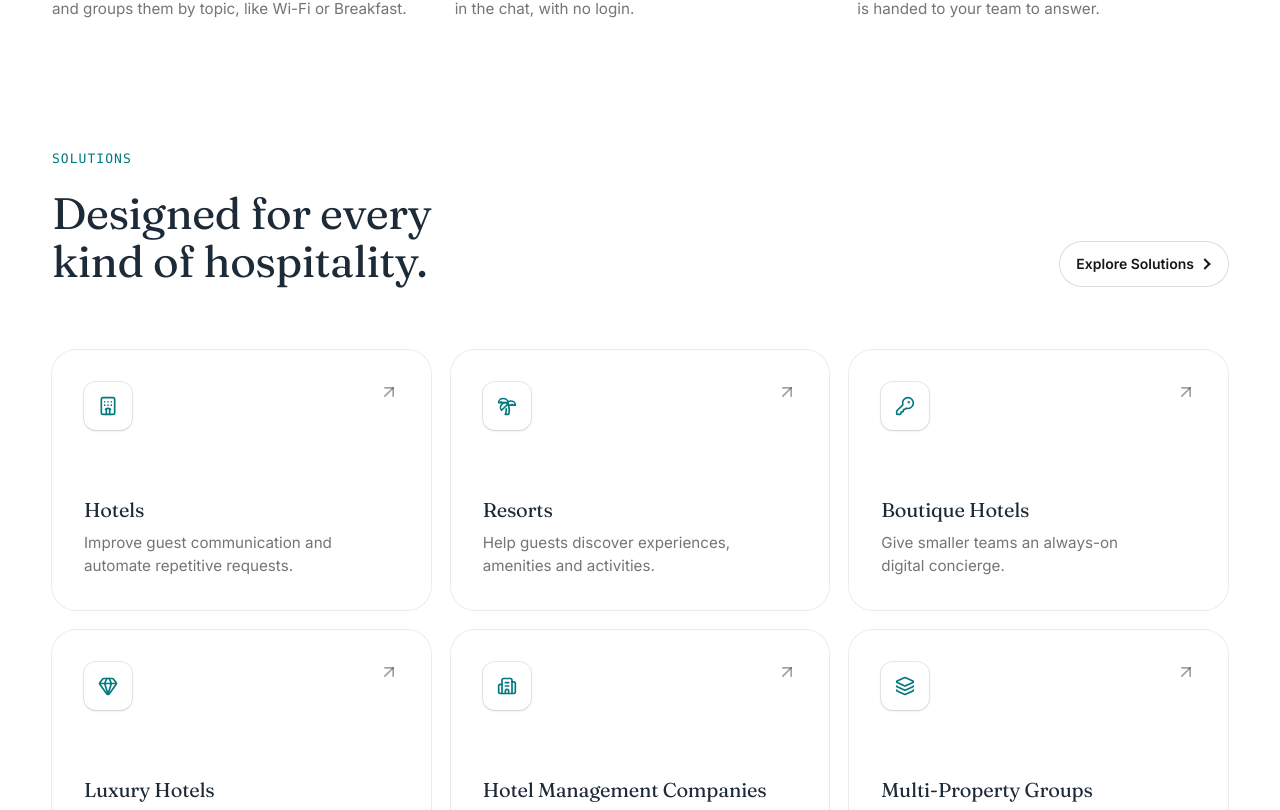
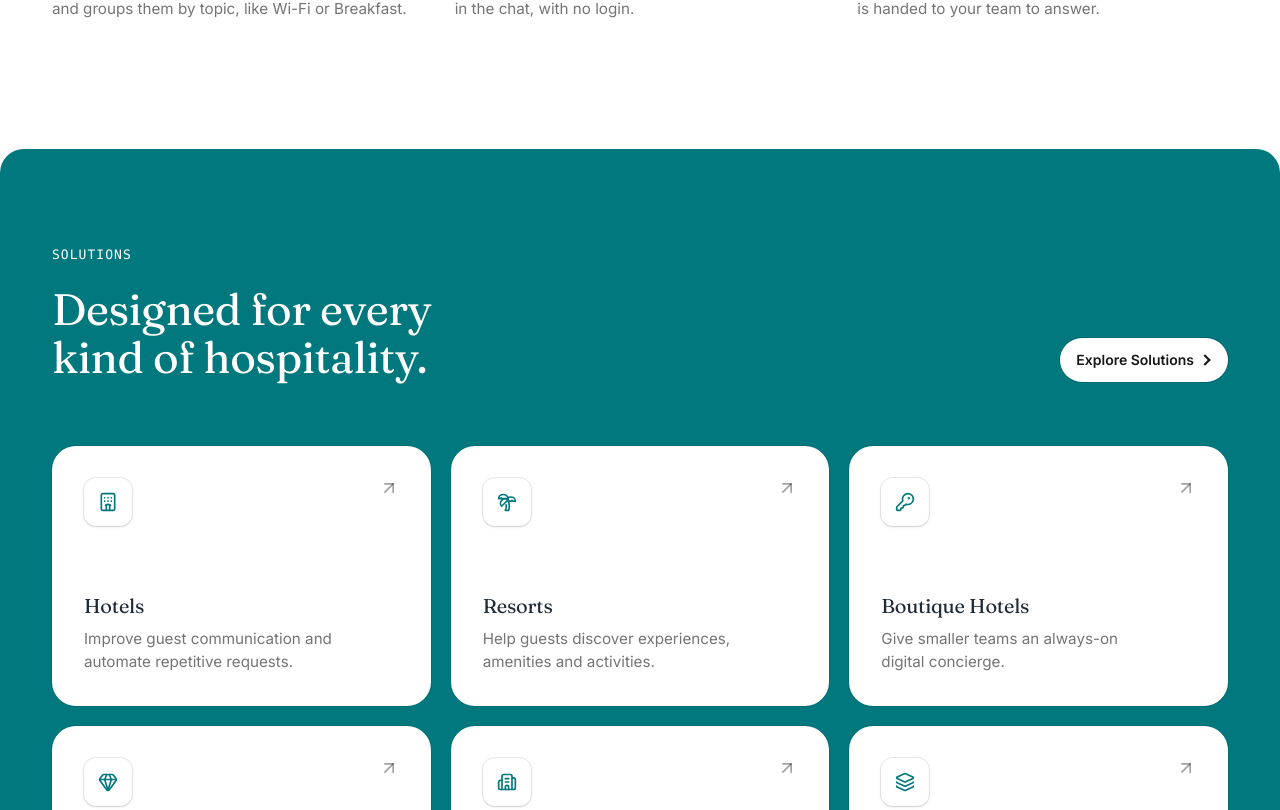
Before and after one commit to abdulrhhkahn/SaraiOS, a Next.js app: page / in a window 1280 px wide. Shown: the part 4330-5140 px from the top of the page. Built offline with nearby package versions, Linux system fonts and the light colour scheme; no server answers.

Commit message:
Add files via upload

```diff
--- a/components/home/IndustryPreview.tsx
+++ b/components/home/IndustryPreview.tsx
@@ -9,11 +9,12 @@ import { IndustryIcon } from "@/components/industries/IndustryIcon";
 export function IndustryPreview() {
   return (
     <section className="relative">
+      <div className="on-night on-green rounded-3xl bg-cta py-14 sm:py-20 lg:py-24">
         <Container>
           <div className="flex flex-col gap-8 lg:flex-row lg:items-end lg:justify-between">
             <Reveal>
-            <p className="font-mono text-[0.8125rem] tracking-[0.08em] text-cta uppercase">Solutions</p>
-            <h2 className="mt-5 max-w-[22ch] heading-section text-balance text-subheading">
+              <p className="font-mono text-[0.8125rem] tracking-[0.08em] text-white uppercase">Solutions</p>
+              <h2 className="mt-5 max-w-[22ch] heading-section text-balance text-white">
                 Designed for every kind of hospitality.
               </h2>
             </Reveal>
@@ -29,7 +30,7 @@ export function IndustryPreview() {
               <RevealItem key={ind.slug} className="h-full">
                 <Link
                   href={`/industries#${ind.slug}`}
-                className="on-night group relative flex h-full min-h-[260px] flex-col overflow-hidden rounded-3xl bg-white p-7 ring-1 ring-black/[0.08] transition-[transform,box-shadow,background-color,--tw-ring-color] duration-300 ease-out hover:-translate-y-1 hover:bg-cta hover:shadow-[0_28px_50px_-30px_rgba(0,120,125,0.75)] hover:ring-cta focus-visible:-translate-y-1 focus-visible:bg-cta sm:p-8"
+                  className="on-night group relative flex h-full min-h-[260px] flex-col overflow-hidden rounded-3xl bg-white p-7 ring-1 ring-black/[0.08] transition-[transform,box-shadow,background-color,--tw-ring-color] duration-300 ease-out hover:-translate-y-1 hover:bg-[#005458] hover:shadow-[0_28px_50px_-26px_rgba(0,40,42,0.8)] hover:ring-[#005458] focus-visible:-translate-y-1 focus-visible:bg-[#005458] sm:p-8"
                 >
                   <div className="flex items-start justify-between">
                     <span className="inline-flex size-12 items-center justify-center rounded-xl bg-white text-cta shadow-sm ring-1 ring-line transition-colors duration-300 group-hover:bg-white/15 group-hover:text-white group-hover:ring-white/25 group-focus-visible:bg-white/15 group-focus-visible:text-white">
@@ -63,6 +64,7 @@ export function IndustryPreview() {
             ))}
           </Stagger>
         </Container>
+      </div>
     </section>
   );
 }
```
Lines whose indentation alone changed are shown as unchanged.
